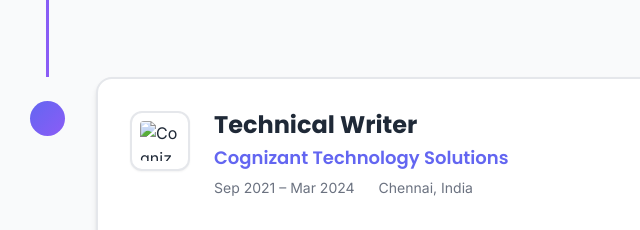
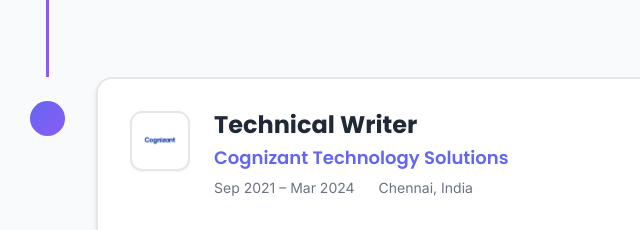
Before and after one commit to ahanachau99-glitch/ahanachau99-glitch.github.io, a plain HTML site: page index.html in a window 1280 px wide. Shown: the part 4490-4720 px from the top of the page, 0-640 px from the left. Drawn offline with Linux system fonts and the light colour scheme.

Commit message:
fdsfdsf
dsfdsfdsf

```diff
--- a/index.html
+++ b/index.html
@@ -189,7 +189,7 @@
               <div class="job-header">
                 <div class="company-logo-section">
                   <div class="company-logo company-logo-img">
-                    <img src="assets/logos/cognizant.svg" alt="Cognizant" />
+                    <img src="assets/logos/images.png" alt="Cognizant" />
                   </div>
                 </div>
                 <div class="job-title-section">
```
